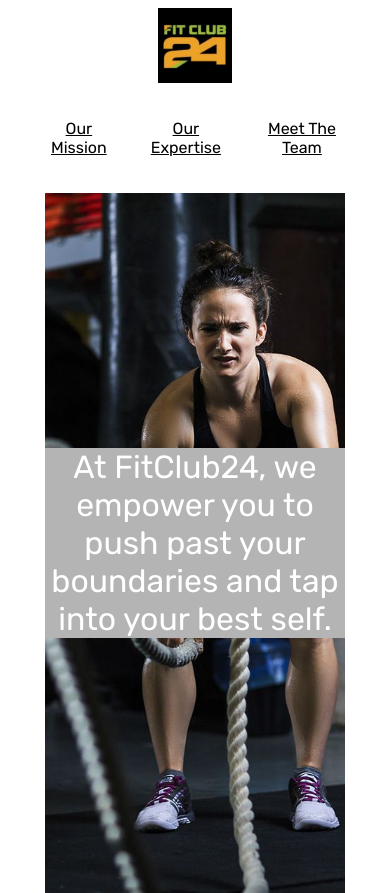
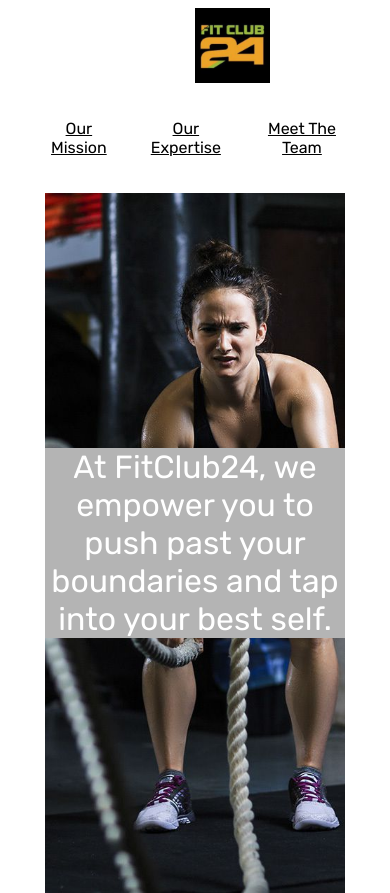
Before and after one commit to keshiacor/company-home, a plain HTML site: page index.html in a window 390 px wide. Shown: the top 893 px of the page. Drawn offline with Linux system fonts and the light colour scheme; a web font is replaced by a local one.

Commit message:
Update styles.css

```diff
--- a/styles.css
+++ b/styles.css
@@ -13,7 +13,7 @@ header {
 #logo1{
   width:10%;
   height:10%;
-  display:inline-block;
+
   margin: 0 60%;
 }
 .navbar {
@@ -143,7 +143,7 @@ h2{
   #logo1{
     width:20%;
     height:20%;
-    margin-left: 40%;
-    margin-right:60%;
+    margin-left: 50%;
+    margin-right:50%;
   }
 }
```
